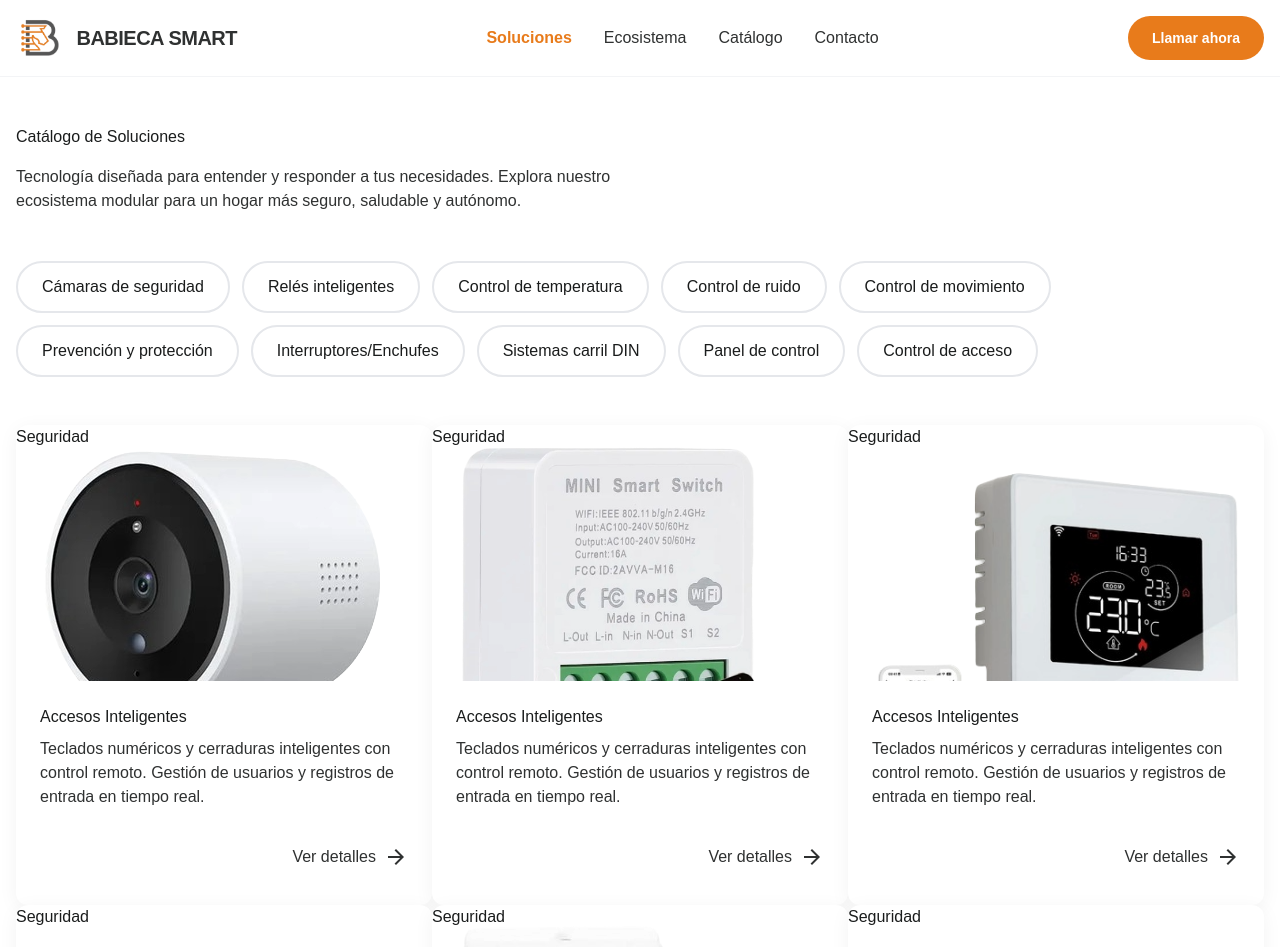
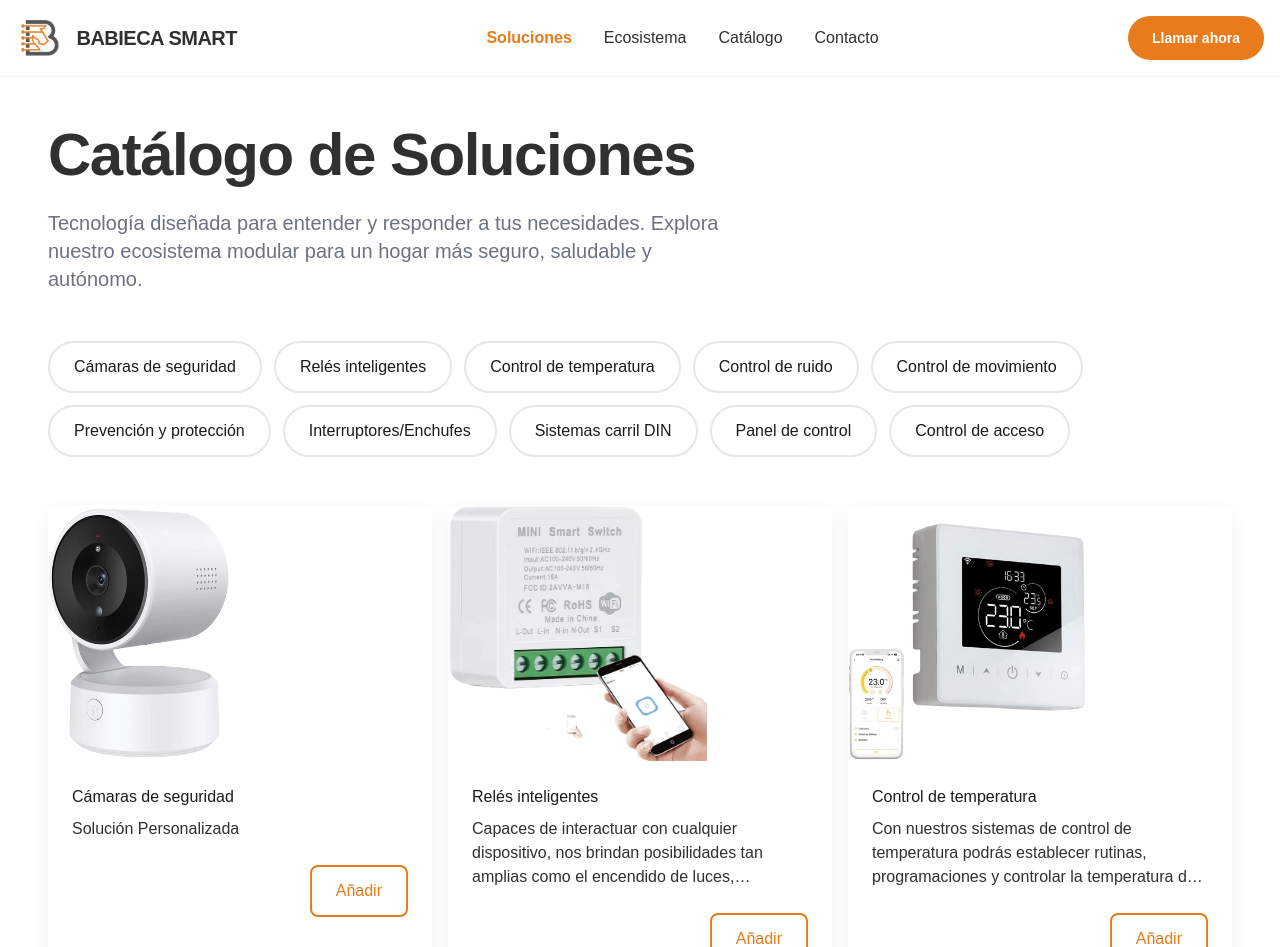
Before and after one commit to robypz/babiecasmart, an Angular app: page /catalogo in a window 1280 px wide. Shown: the top 947 px of the page. Built offline with nearby package versions, Linux system fonts and the light colour scheme; a web font is replaced by a local one.

Commit message:
feat: refactor catalog layout to support nested categories and add line-clamping to product descriptions

```diff
--- a/src/app/products/catalog/catalog.html
+++ b/src/app/products/catalog/catalog.html
@@ -1,8 +1,10 @@
-<main class="max-w-container-max mx-auto px-margin-mobile md:px-margin-desktop py-12 px-4">
+<main class="max-w-container-max mx-auto px-margin-mobile md:px-margin-desktop py-12 px-12">
     <!-- Header Section -->
     <header class="mb-12">
-        <h1 class="font-display-lg text-display-lg text-on-surface mb-4">Catálogo de Soluciones</h1>
-        <p class="font-body-lg text-body-lg text-secondary max-w-2xl">
+        <h1
+            class="max-w-2xl mb-6 text-4xl font-extrabold tracking-tight leading-none md:text-5xl xl:text-6xl text-secondary">
+            Catálogo de Soluciones</h1>
+        <p class="max-w-2xl mb-8 font-light text-gray-500 lg:mb-10 md:text-lg lg:text-xl">
             Tecnología diseñada para entender y responder a tus necesidades. Explora nuestro ecosistema modular para
             un hogar más seguro, saludable y autónomo.
         </p>
@@ -18,31 +20,31 @@
 
     </nav>
     <!-- Products Grid -->
-    <div class="grid grid-cols-1 md:grid-cols-2 lg:grid-cols-3 gap-gutter" id="catalog-grid">
-        @for (product of products(); track $index) {
+    <div class="grid grid-cols-1 md:grid-cols-2 lg:grid-cols-3 gap-4" id="catalog-grid">
+        @for (category of categories(); track $index) {
+        @for (product of category.products; track $index) {
         <article class="catalog-item bg-white rounded-xl overflow-hidden card-shadow smooth-transition group"
             data-category="seguridad">
             <div class="h-64 overflow-hidden relative">
                 <img alt="Cerradura inteligente"
-                    class="w-full h-full object-cover group-hover:scale-110 transition-transform duration-500"
-                    [src]="'/images/products/'+product"
-                    class="absolute top-4 left-4 bg-primary-container text-white px-3 py-1 font-label-sm text-label-sm uppercase tracking-wider">Seguridad
+                    class="w-100 h-full  group-hover:scale-110 transition-transform duration-500"
+                    [src]="'/images/products/'+product">
             </div>
             <div class="p-6">
-                <h3 class="font-headline-md text-headline-md mb-2">Accesos Inteligentes</h3>
-                <p class="font-body-md text-body-md text-secondary mb-6">Teclados numéricos y cerraduras
-                    inteligentes con control remoto. Gestión de usuarios y registros de entrada en tiempo real.</p>
-                <div class="flex items-center justify-between">
+                <h3 class="font-headline-md text-headline-md mb-2">{{category.name}}</h3>
+                <p class="font-body-md text-body-md text-secondary mb-6 overflow-hidden text-ellipsis description">
+                    {{category.description ||
+                    "Solución
+                    Personalizada"}}</p>
+                <div class="flex items-center justify-end">
                     <button
-                        class="bg-primary-container text-white px-6 py-3 rounded-lg font-label-md text-label-md smooth-transition hover:bg-primary active:scale-95 min-h-[48px]">Añadir</button>
-                    <button
-                        class="text-secondary hover:text-primary font-label-md text-label-md flex items-center gap-2">
-                        Ver detalles <span class="material-symbols-outlined">arrow_forward</span>
-                    </button>
+                        class="bg-white text-primary px-6 py-3 rounded-lg font-label-md text-label-md smooth-transition hover:bg-primary hover:text-white border-2 border-primary active:scale-95 min-h-[48px]">Añadir</button>
                 </div>
             </div>
         </article>
         }
+        }
+
 
     </div>
 </main>
--- a/src/app/products/catalog/catalog.scss
+++ b/src/app/products/catalog/catalog.scss
@@ -26,3 +26,9 @@
             background-color: #e87b1b;
             color: white;
         }
+
+        .description {
+            -webkit-line-clamp: 3;
+            display: -webkit-box;
+            -webkit-box-orient: vertical;
+        }
```
